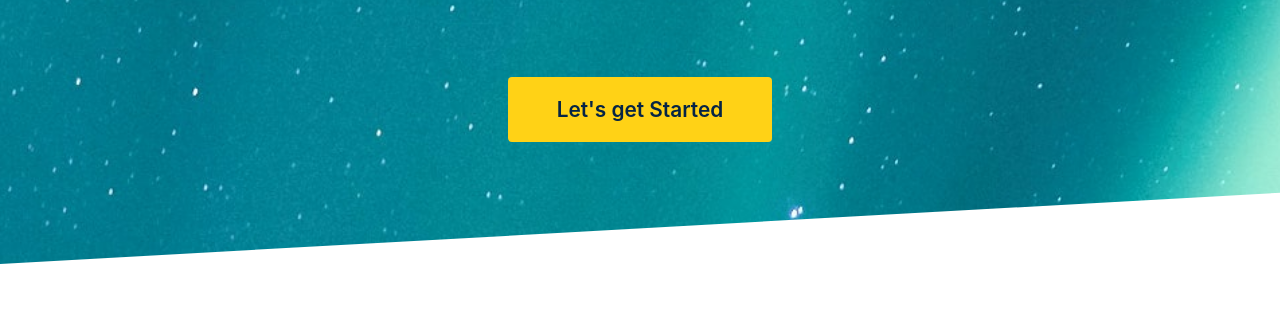
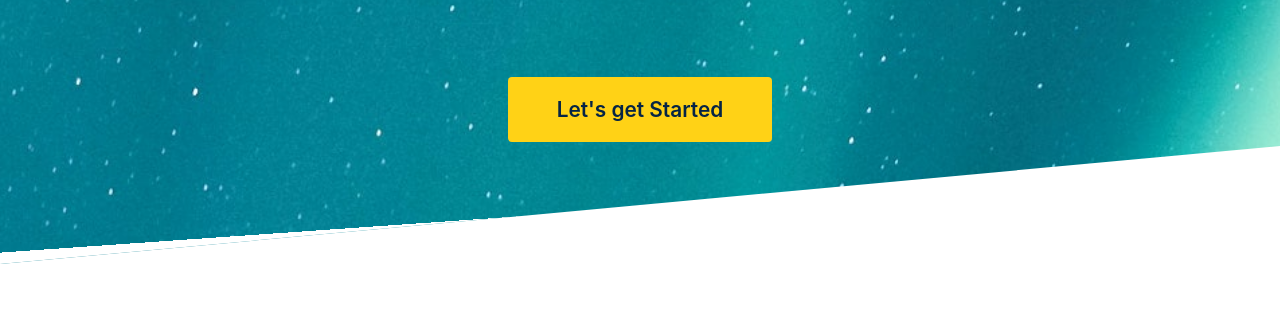
Before and after one commit to rcdflorez/dm-ec-test, a Gatsby site: page / in a window 1280 px wide. Shown: the part 476-800 px from the top of the page. Built offline with nearby package versions, Linux system fonts and the light colour scheme; Gatsby itself is replaced by a stand-in of ours.

Commit message:
more edits

```diff
--- a/src/components/Hero.Styles.css
+++ b/src/components/Hero.Styles.css
@@ -24,6 +24,7 @@
     .bottom-hero {
         background: linear-gradient(176deg, rgba(255, 255, 255, 0) 80%, rgba(255, 255, 255, 1) 80%);
         height: 95vh;
+        max-height: 100px;
     }
     .hero-container {
         background-image: url("../images/bg-large.png");
```
